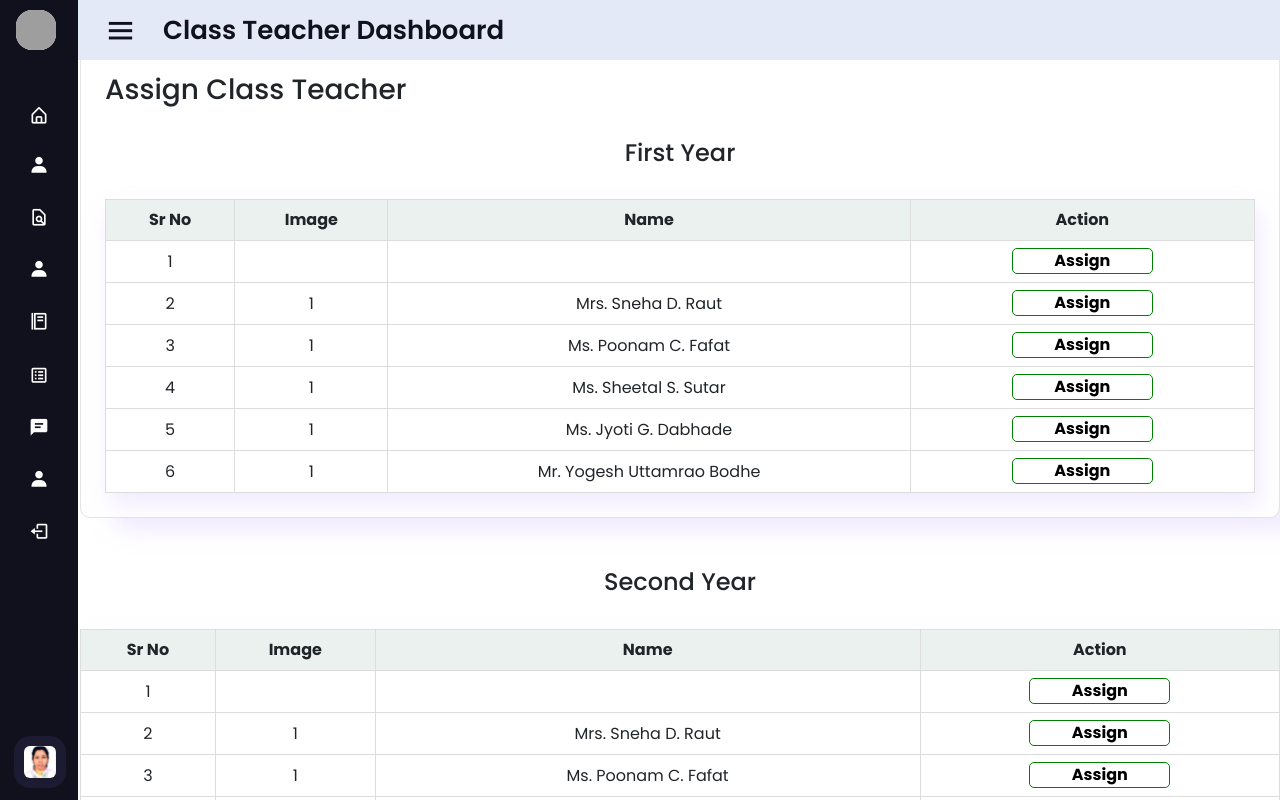
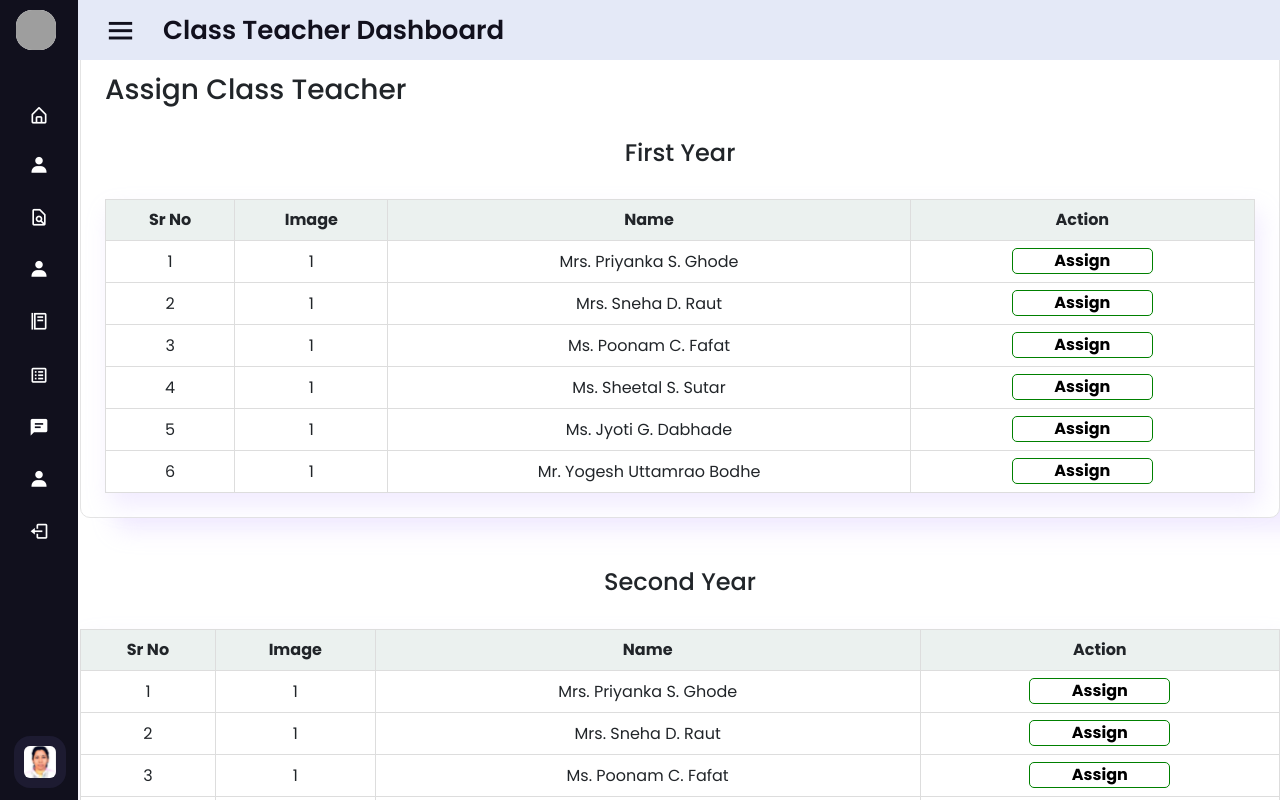
Before and after one commit to PranavShelke4/IT, a React (Create React App) app: page /class-teacher/assign-subject-teacher in a window 1280 px wide. Shown: the top 800 px of the page. Built offline with nearby package versions, Linux system fonts and the light colour scheme; grey boxes are pictures that could not be loaded.

Commit message:
st data changed

```diff
--- a/src/components/ClassTeacher/AssignST/STData.js
+++ b/src/components/ClassTeacher/AssignST/STData.js
@@ -3,7 +3,13 @@
     {
         id: 1,
         SrNo: "1",
-        Subject: "English"
+        Image: "1",
+        Name: "Mrs. Priyanka S. Ghode",
+        Gender: "Female",
+        Qualification: "M.Tech (CSE) B.E(IT)",
+        Mobile: "9960465169",
+        Email: "priyanka.kamdi@gmail.com",
+        MoreInfo: "https://drive.google.com/file/d/1wW9EtYi5b7dCDiB8sb4nILJjovM2jFUL/view",
     },
     {
         id: 2,
```
